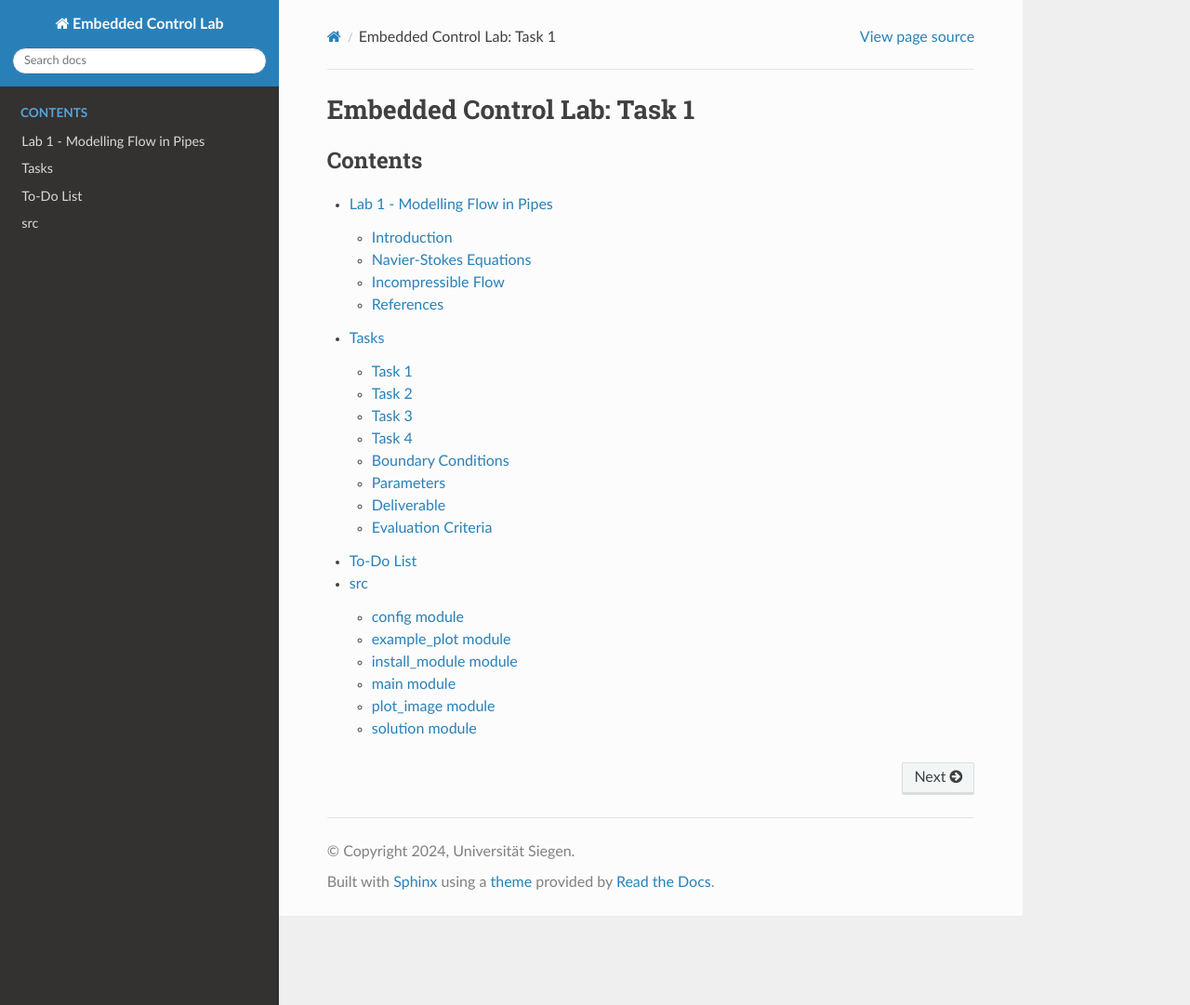
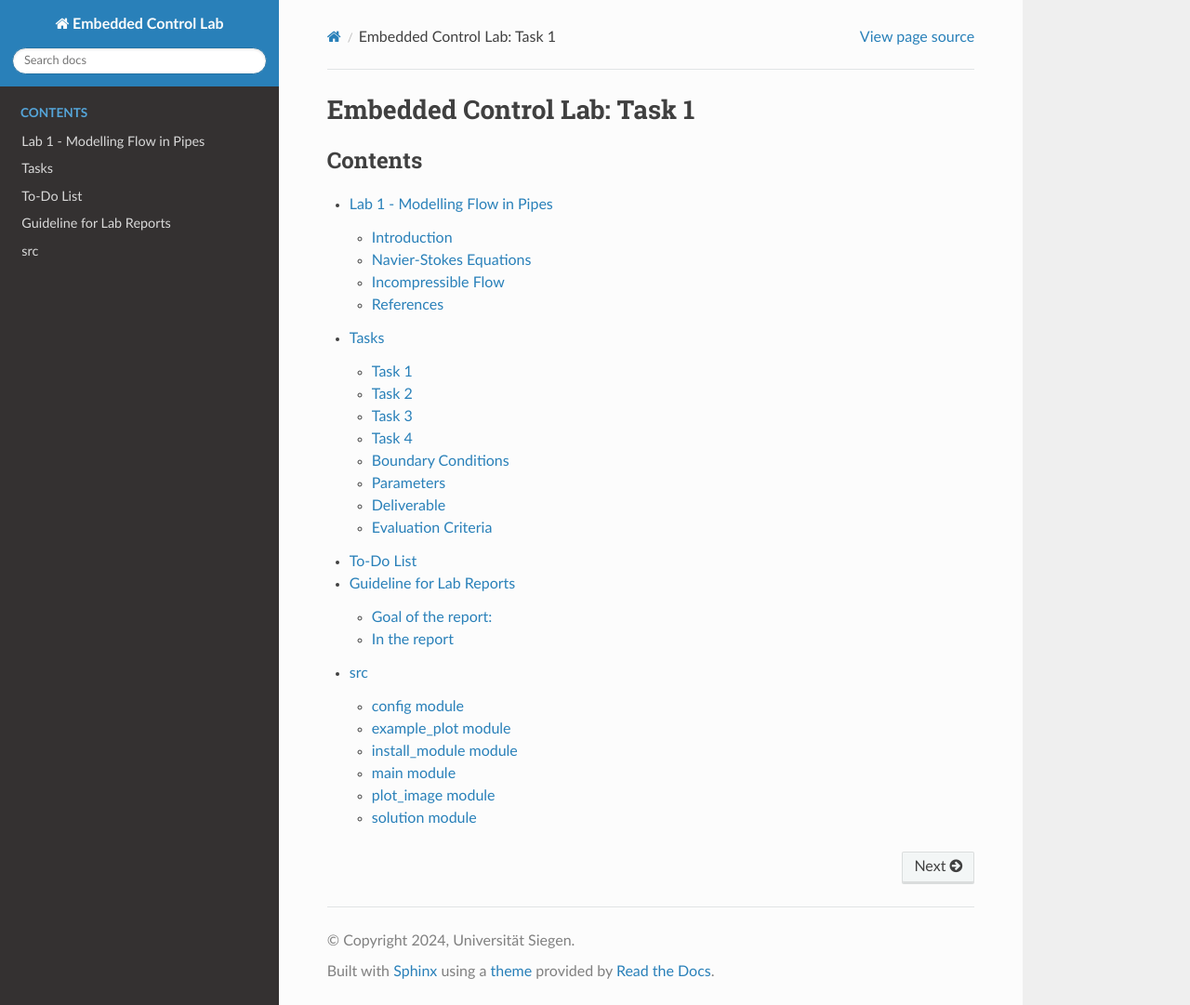
Before and after one commit to EmbeddedSystems-UniversitySiegen/eclab-task1, a Sphinx documentation site: the page built from docs/source/index.rst, in a window 1280 px wide and 1081 px high. Shown: the whole window at 93% size. Built offline with Sphinx 7.4.7 and the Read the Docs theme 3.1.0, drawn with Linux system fonts in a browser that asks for light colours.

Commit message:
docs: added lap report guidelines

```diff
--- a/docs/source/index.rst
+++ b/docs/source/index.rst
@@ -13,4 +13,5 @@ Embedded Control Lab: Task 1
    Modelling_Flow.md
    Task_Sheet.md
    todo.rst
+   lab_report_guidelines.md
    modules.rst
```
